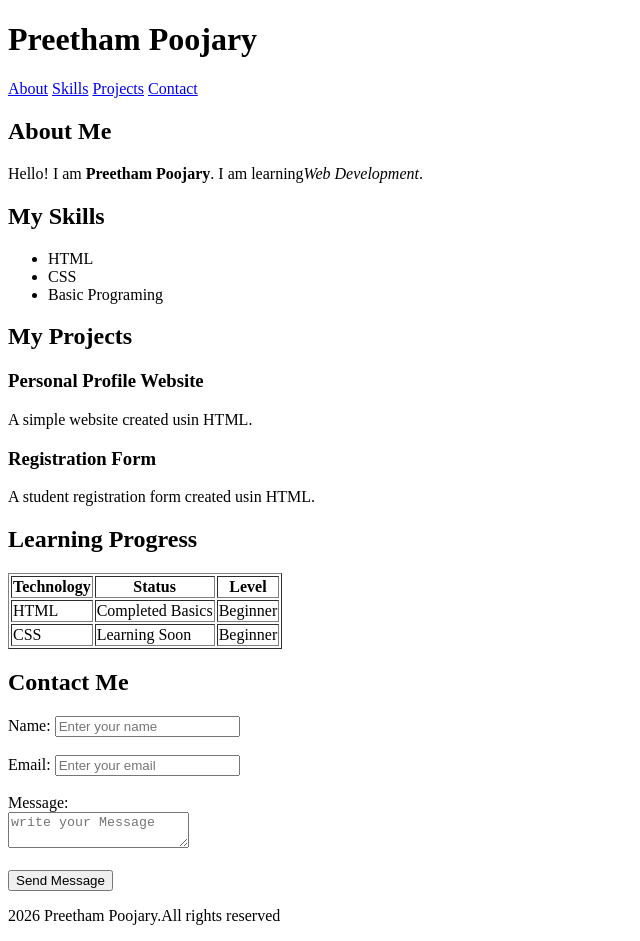
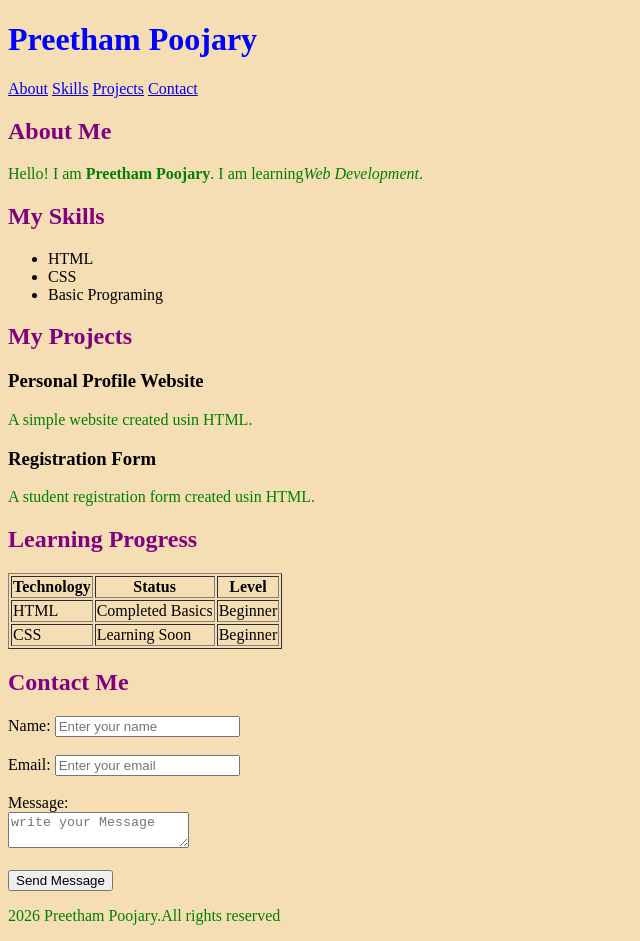
Before and after one commit to preethampoojary8722-netizen/github-learning, a plain HTML site: page index.html in a window 1280 px wide. Shown: the whole page, without its empty margins (0-640 px from the left). Drawn offline with Linux system fonts and the light colour scheme.

Commit message:
some css design is added

```diff
--- a/index.html
+++ b/index.html
@@ -2,6 +2,7 @@
 <html>
     <head>
         <title>My Portfolio</title>
+        <link rel="stylesheet" href="style.css">
     </head>
     <body>
         <header>
--- /dev/null
+++ b/style.css
@@ -0,0 +1,16 @@
+h1{
+    color: blue;
+}
+p{
+    color: green;
+}
+h2{
+    color: purple;
+}
+body{
+    background-color: wheat;
+}
+*{
+    margin: 5;
+    padding: 5;
+}
```
